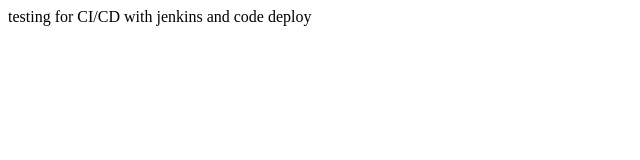
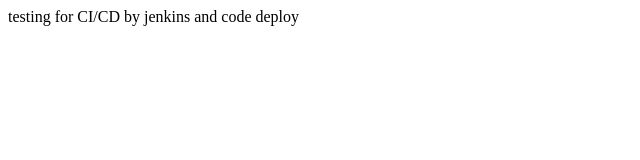
Before and after one commit to Sameer484/test-jenkins, a plain HTML site: page index.html in a window 1280 px wide. Shown: the full height of the page, 0-640 px from the left. Drawn offline with Linux system fonts and the light colour scheme.

Commit message:
Update index.html

```diff
--- a/index.html
+++ b/index.html
@@ -1 +1 @@
-<p>testing for CI/CD with jenkins and code deploy</p>
+<p>testing for CI/CD by jenkins and code deploy</p>
```
